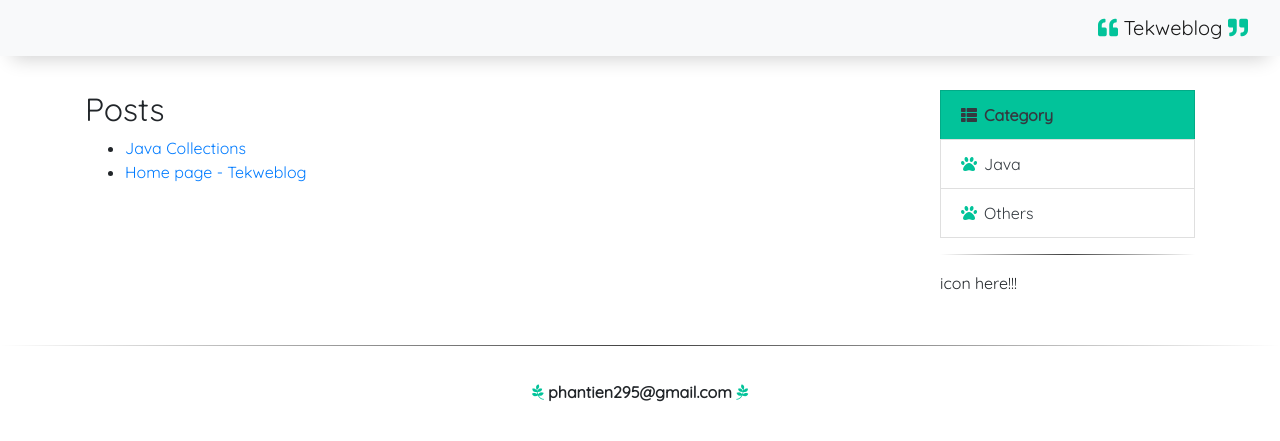
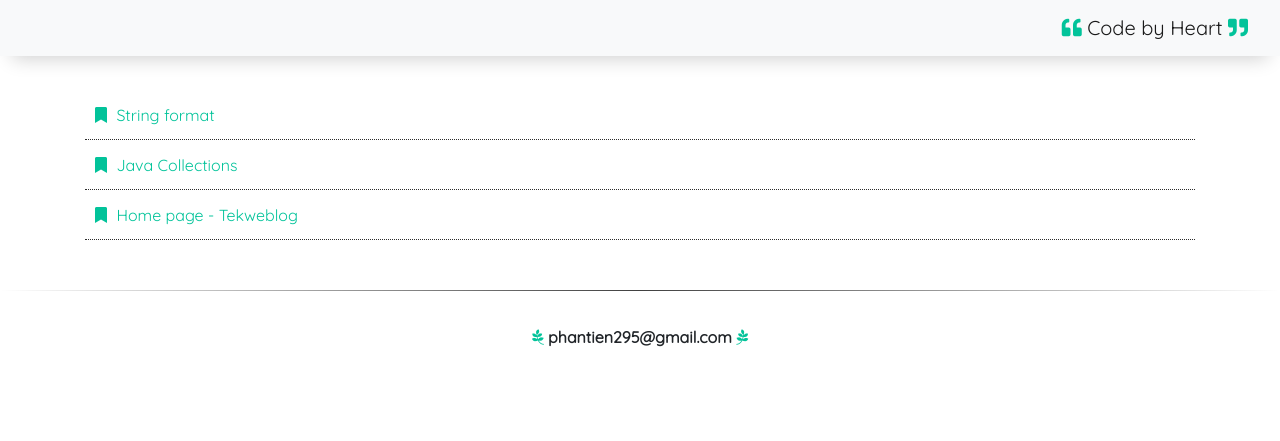
Before and after one commit to phantien295/phantien295.github.io, a Jekyll site: the page built from _category/java.md, in a window 1280 px wide. Shown: the top 441 px of the page. Built offline with Jekyll 4.4.1, drawn with Linux system fonts in a browser that asks for light colours.

Commit message:
[Update] Update template

```diff
--- a/_category/java.md
+++ b/_category/java.md
@@ -1,5 +1,5 @@
 ---
 name: Java
-title: Java category - Tekweblog
+title: Java
 ---
-Java category
+Java list
--- a/_data/category.json
+++ b/_data/category.json
@@ -10,5 +10,9 @@
     {
         "name": "Others",
         "link": "#"
+    },
+    {
+        "name": "Blog",
+        "link": "#"
     }
 ]
--- a/_layouts/category.html
+++ b/_layouts/category.html
@@ -1,10 +1,12 @@
 ---
 layout: default
 ---
-<h2>Posts</h2>
-<ul>
+<div class="post-list">
     {% assign filtered_posts = site.posts | where: 'category', page.name %}
     {% for post in filtered_posts %}
-        <li><a href="{{ post.url }}">{{ post.title }}</a></li>
+        <div class="post-item">
+            <i class="fa fa-bookmark"></i>
+            <a href="{{ post.url }}">{{ post.title }}</a>
+        </div>
     {% endfor %}
-</ul>
+</div>
--- a/_layouts/default.html
+++ b/_layouts/default.html
@@ -8,20 +8,22 @@
         <link rel="stylesheet" type="text/css" href="{{ "/assets/lib/fontawesome/css/all.css" | absolute_url }}">
         <link href="https://fonts.googleapis.com/css?family=Quicksand" rel="stylesheet">
         <link rel="stylesheet" type="text/css" href="{{ "/assets/css/main.css" | absolute_url }}">
+        <link rel="stylesheet" type="text/css" href="{{ "/assets/scss/style.css" | absolute_url }}">
     </head>
     <body>
         <!-- Navigation -->
         <nav class="navbar fixed-top navbar-light bg-light navbar-shadow justify-content-end">
             <div class="navbar-brand">
-                <i class="fas fa-quote-left text-color"></i>  Tekweblog  <i class="fas fa-quote-right text-color"></i>
+                <i class="fas fa-quote-left text-color"></i>  Code by Heart  <i class="fas fa-quote-right text-color"></i>
             </div>
         </nav>
         <!-- Content -->
         <div class="container">
             <div class="row">
-                <div class="col col-sm-9">
+                <div class="col col-sm-12">
                     {{ content }}
                 </div>
+                {% comment %}
                 <div class="col col-sm-3">
                     <!-- Right Menu -->
                     <ul class="list-group menu">
@@ -35,6 +37,7 @@
                     <hr class="hr-custom">
                     <div>icon here!!!</div>
                 </div>
+                {% endcomment %}
             </div>
         </div>
         <!-- Footer -->
--- /dev/null
+++ b/_posts/2020-12-05-java-string-format.md
@@ -0,0 +1,6 @@
+---
+layout: default
+title: String format
+category: Java
+---
+This is a article of Java
--- /dev/null
+++ b/assets/scss/style.scss
@@ -0,0 +1,46 @@
+---
+# Front matter comment to ensure Jekyll properly reads file.
+---
+
+.post-list {
+    display: block;
+
+    .post-item {
+        height: 50px;
+        line-height: 50px;
+        border-bottom: 1px dotted #2c2c2c;
+        padding-left: 10px;
+
+        a {
+            color: #02C39A;
+
+            &:hover {
+                text-decoration: none;
+            }
+        }
+
+        i {
+            color: #02C39A;
+            margin-right: 5px;
+        }
+    }
+}
+
+.footer-bar {
+    display: flex;
+    justify-content: flex-end;
+    margin-top: 10px;
+    margin-bottom: 10px;
+    padding-top: 5px;
+    padding-bottom: 5px;
+
+    a {
+        color: #02C39A;
+        margin-left: 10px;
+        margin-right: 10px;
+
+        &:hover {
+            text-decoration: none;
+        }
+    }
+}
--- a/index.html
+++ b/index.html
@@ -1,6 +1,6 @@
 ---
 layout: default
-title: Home page - Tekweblog
+title: Home page
 ---
 <div class="row">
     <div class="col col-sm-6">
@@ -46,3 +46,6 @@ title: Home page - Tekweblog
         <a href="#" class="btn original-btn">Read More</a>
     </div>
 </div>
+<div class="footer-bar">
+    <a href="/category/blog.html">Blog</a> | <a href="/category/java.html">Java</a>
+</div>
```
Also changed, not shown: _category/blog.md (added, +5 -0 lines), _category/others.md (deleted, +0 -5 lines).
